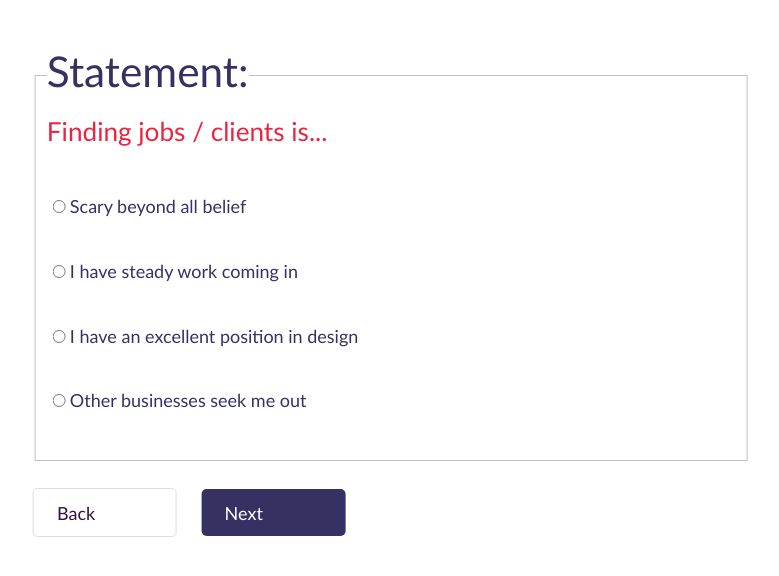
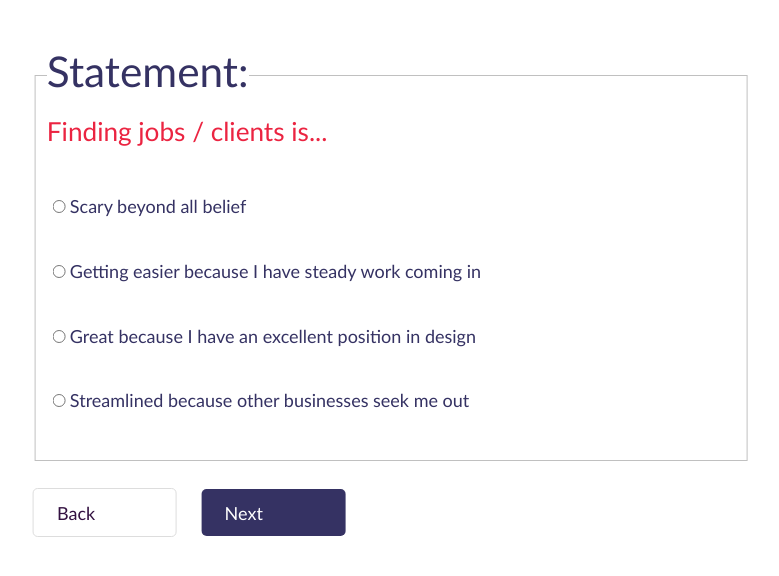
Before and after one commit to compassofdesign/site, a Jekyll site: the page built from assessment/index.html, in a window 1280 px wide and 900 px high, scrolled down 18091 px. Shown: the top 576 px of the window, without its empty margins (249-1028 px from the left). Built offline with Jekyll 4.4.1, drawn with Linux system fonts in a browser that asks for light colours; nearby versions of some CDN libraries; some of the changed text lies outside the part shown.

Commit message:
fixed some wording issues and hard reset the line spacing

```diff
--- a/assessment/index.html
+++ b/assessment/index.html
@@ -185,7 +185,7 @@ title: Designer's Self Assessment
             <h3>I am confident enough to use color to: </h3>
               <label for="q9-1" ><input required type="radio" id="q9-1" name="q9" value="1" />  Use the colour picker or colour wheel to find colours. </label>
               <label for="q9-2" ><input required type="radio" id="q9-2" name="q9" value="2" />  Know that some colors look good together and some don't.</label>
-              <label for="q9-3" ><input required type="radio" id="q9-3" name="q9" value="3" />  Know how to pick a complimentray colours</label>
+              <label for="q9-3" ><input required type="radio" id="q9-3" name="q9" value="3" />  Know how to pick complimentray colours</label>
               <label for="q9-4" ><input required type="radio" id="q9-4" name="q9" value="4" />  Know colour harmony and the psychology behind colour usage</label>
           </fieldset>
           <a href="#q8" class="button secondary">Back</a>
@@ -202,7 +202,7 @@ title: Designer's Self Assessment
               <label for="q10-1" ><input required type="radio" id="q10-1" name="q10" value="1" />  I know I need to use more than one font </label>
               <label for="q10-2" ><input required type="radio" id="q10-2" name="q10" value="2" />  I can identify some of the fonts</label>
               <label for="q10-3" ><input required type="radio" id="q10-3" name="q10" value="3" />  I can tell you what some typfaces are and what they are classified as.</label>
-              <label for="q10-4" ><input required type="radio" id="q10-4" name="q10" value="4" />  I can edit fonts and keep leading, kerning, and proportions from being screwed up</label>
+              <label for="q10-4" ><input required type="radio" id="q10-4" name="q10" value="4" />  I can edit fonts and keep leading, kerning, and proportions balanced</label>
           </fieldset>
           <a href="#q9" class="button secondary">Back</a>
           <a href="#3" class="button">Next</a>
@@ -323,9 +323,9 @@ title: Designer's Self Assessment
             <legend><h2>Statement:</h2></legend>
             <h3>Finding jobs / clients is...</h3>
             <label for="q16-1" ><input required type="radio" id="q16-1" name="q16" value="1" />  Scary beyond all belief</label>
-            <label for="q16-2" ><input required type="radio" id="q16-2" name="q16" value="2" />  I have steady work coming in</label>
-            <label for="q16-3" ><input required type="radio" id="q16-3" name="q16" value="3" />  I have an excellent position in design</label>
-            <label for="q16-4" ><input required type="radio" id="q16-4" name="q16" value="4" />  Other businesses seek me out</label>
+            <label for="q16-2" ><input required type="radio" id="q16-2" name="q16" value="2" />  Getting easier because I have steady work coming in</label>
+            <label for="q16-3" ><input required type="radio" id="q16-3" name="q16" value="3" />  Great because I have an excellent position in design</label>
+            <label for="q16-4" ><input required type="radio" id="q16-4" name="q16" value="4" />  Streamlined because other businesses seek me out</label>
           </fieldset>
           <a href="#4" class="button secondary">Back</a>
           <a href="#q17" class="button">Next</a>
--- a/css/2-base/_base.sass
+++ b/css/2-base/_base.sass
@@ -10,7 +10,6 @@ html
   color: $main
 body
   font-size: 1.2em
-  line-height: 0
   overflow-x: hidden
   @media only screen and (min-width: 200px)
     font-size: 1.4em
```
Also changed, not shown: other parts of assessment/index.html (+4 -5 lines), results/index.html (+5 -5 lines).
